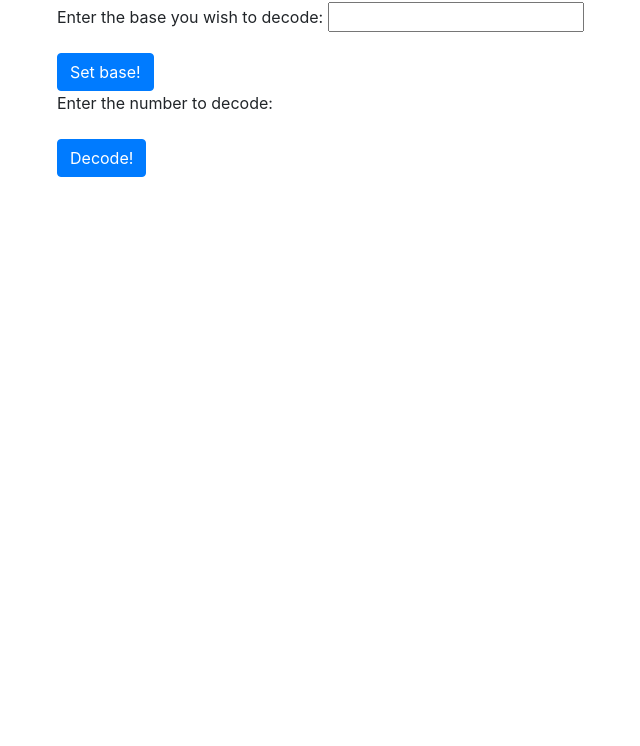
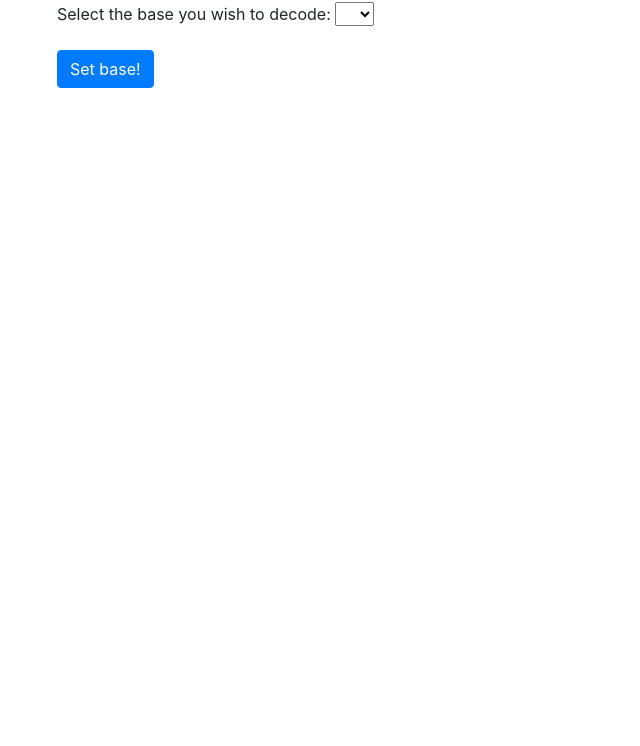
Before and after one commit to ishoman/binary-decoder, a plain HTML site: page index.html in a window 1280 px wide. Shown: the part 54-800 px from the top of the page, without its empty margins (28-668 px from the left). Drawn offline with Linux system fonts and the light colour scheme.

Commit message:
Add css styling for forms, clean up code

```diff
--- a/css/styles.css
+++ b/css/styles.css
@@ -1,3 +1,7 @@
 #result {
   display: none;
 }
+
+#number {
+  display: none;
+}
--- a/index.html
+++ b/index.html
@@ -13,8 +13,19 @@
 
       <form id="baseform">
         <div class="form-group">
-          <label for="base">Enter the base you wish to decode:</label>
-          <input id="base" type="text" pattern="[1-9]*" required>
+          <label for="base">Select the base you wish to decode:</label>
+          <select class="form" id="base" required>
+            <option></option>
+            <option>2</option>
+            <option>3</option>
+            <option>4</option>
+            <option>5</option>
+            <option>6</option>
+            <option>7</option>
+            <option>8</option>
+            <option>9</option>
+            <option>10</option>
+          </select>
         </div>
         <button type="submit" class="btn btn-primary">Set base!</button>
       </form>
--- a/js/scripts.js
+++ b/js/scripts.js
@@ -6,12 +6,7 @@ var numberDecoder = function(number, base) {
       numberSum += parseInt(numberArray[index]) * Math.pow(base, index);
   }
   return numberSum;
-
 }
-
-
-
-
 
 //jQuery user interface logic here
 $(document).ready(function () {
@@ -21,8 +16,10 @@ $(document).ready(function () {
     var pattern = base - 1;
     $("#inputdiv").empty();
     $("#inputdiv").append("<input id='input' type='text' pattern='[0-" + pattern + "]*' required>");
+    $("#number").show();
     event.preventDefault();
   });
+
   $("form#number").submit(function(event){
     var input = $("#input").val();
     var output = numberDecoder(input,base);
```
